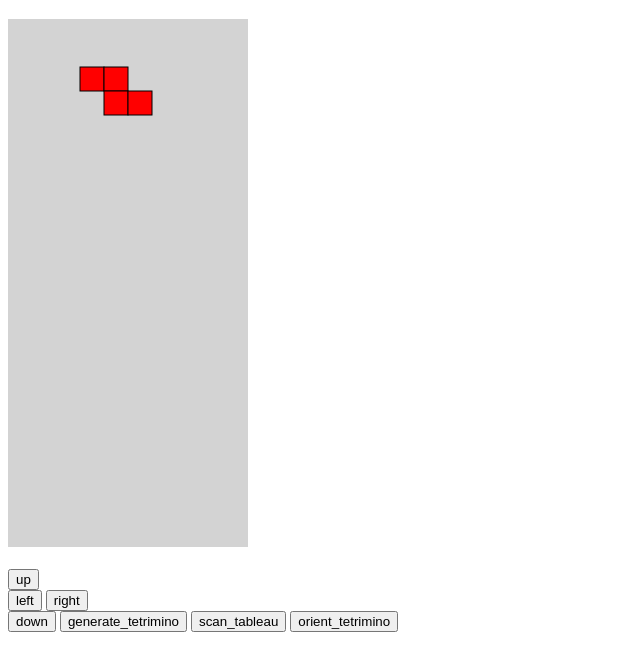
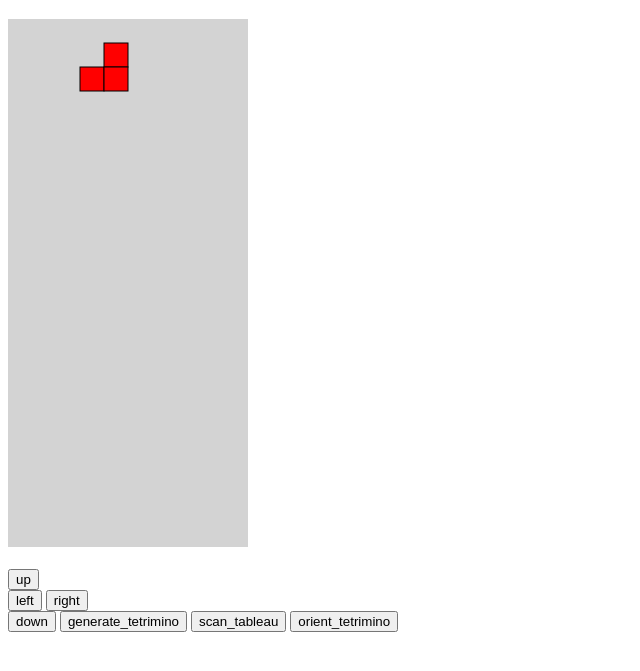
Before and after one commit to namaspamouss/tetris, a plain HTML site: page index.html in a window 1280 px wide. Both pictures are taken after a click on the button "orient_tetrimino". Shown: the part 61-732 px from the top of the page, without its empty margins (0-640 px from the left). Drawn offline with Linux system fonts and the light colour scheme.

Commit message:
Add files via upload

```diff
--- a/tetris.js
+++ b/tetris.js
@@ -52,6 +52,13 @@ var tab_rotation_tetrimino = [
     ["0", "0", "0", "0", "0"],
     ["0", "0", "0", "0", "0"]
 ]
+var new_tab_rotation_tetrimino = [
+    ["0", "0", "0", "0", "0"],
+    ["0", "0", "0", "0", "0"],
+    ["0", "0", "0", "0", "0"],
+    ["0", "0", "0", "0", "0"],
+    ["0", "0", "0", "0", "0"]
+]
 var circle_v = ["v00", "v01", "v02", "v03", "v04", "v05", "v06", "v07"]
 var circle_w = ["w00", "w01", "w02", "w03", "w04", "w05", "w06", "w07", "w08", "w09", "w10", "w11", "w12", "w13", "w14", "w15"]
 
@@ -64,6 +71,8 @@ function orient_tetrimino() {
             if ((x > 0) && (y > 0)) {
                 if (tetris_plan[x][y] == "8") {
                     console.log("block en: x" + x + " et en y" + y)
+                    tab_rotation_tetrimino[x][y-2]="8"
+
                 }
             }
             else{
@@ -71,6 +80,24 @@ function orient_tetrimino() {
             }
         }
     }
+    console.log(tab_rotation_tetrimino)
+    var origMatrix = tab_rotation_tetrimino.slice();
+    for(var i=0; i < tab_rotation_tetrimino.length; i++) {
+        // Map each row entry to its rotated value
+        var row = tab_rotation_tetrimino[i].map(function(x, j) {
+            var k = (tab_rotation_tetrimino.length - 1) - j;
+            return origMatrix[k][i];
+        });
+        tab_rotation_tetrimino[i] = row;
+    }
+    console.log(tab_rotation_tetrimino)
+    for (x = (tetrimino.pos_x - 2); x <= (tetrimino.pos_x + 2); x++) {
+        for (y = (tetrimino.pos_y - 2); y <= (tetrimino.pos_y + 2); y++) {
+            tetris_plan[x][y+2]=tab_rotation_tetrimino[x][y]
+        }
+    }
+    generate_scene()
+
 }
 
 
```
Also changed, not shown: index.html (line endings or trailing spaces).
